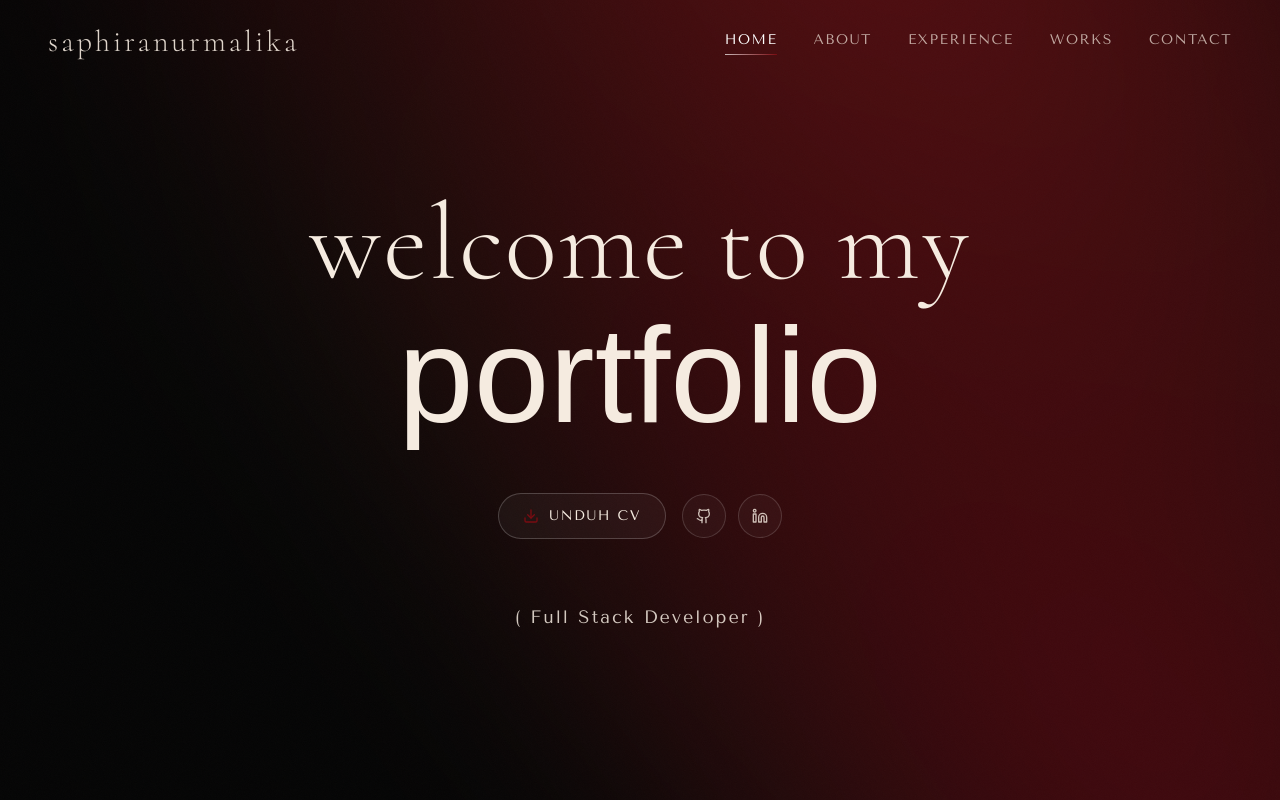
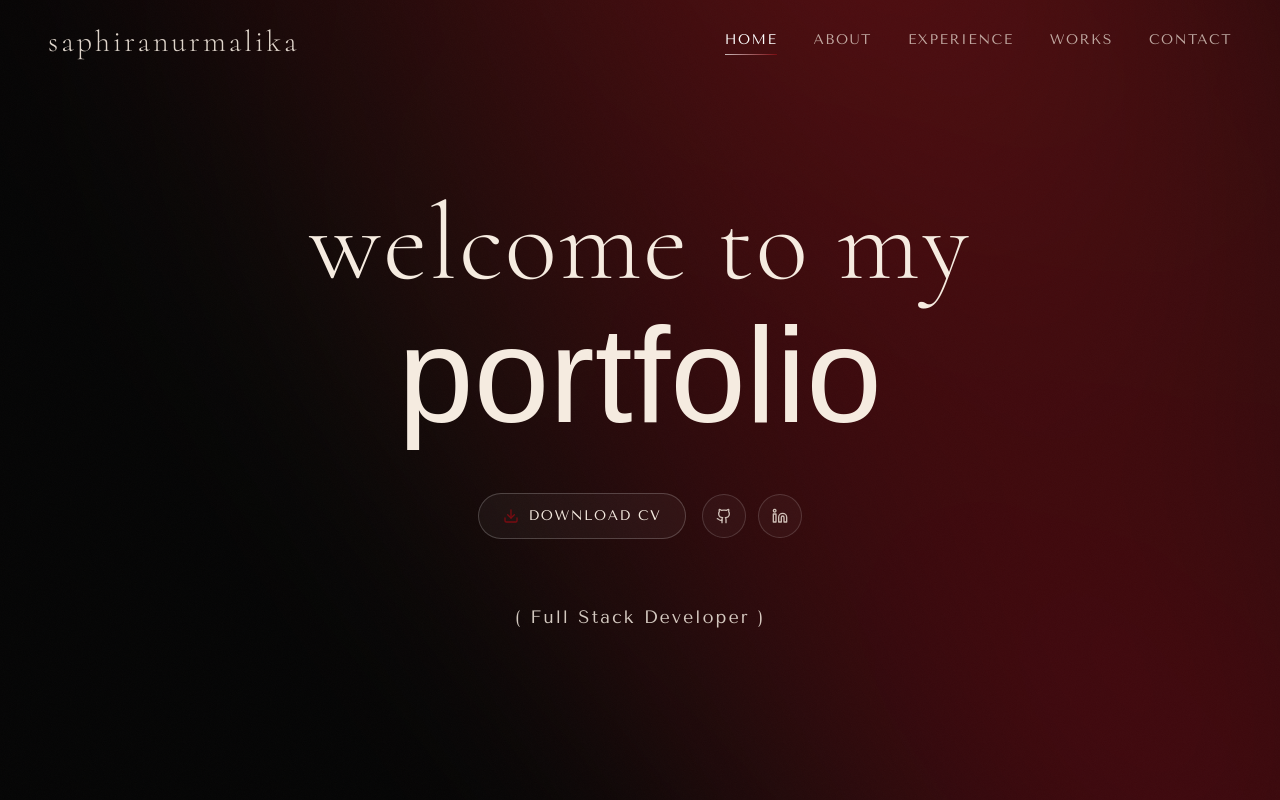
Before and after one commit to sphiranmlika/portfolio, a Next.js app: page / in a window 1280 px wide. Shown: the top 800 px of the page. Built offline with nearby package versions, Linux system fonts and the light colour scheme; a web font is replaced by a local one.

Commit message:
chore: change Unduh CV to Download CV

```diff
--- a/components/sections/Hero.tsx
+++ b/components/sections/Hero.tsx
@@ -66,7 +66,7 @@ export function Hero() {
             className="inline-flex items-center gap-2.5 px-6 py-3 rounded-full border border-white/20 bg-white/[0.04] text-[#f5ebe0] hover:bg-white/[0.09] hover:border-white/40 transition-all duration-300 text-xs sm:text-sm font-sans tracking-[1.5px] uppercase"
           >
             <Download className="w-4 h-4 text-[#7a0c12]" />
-            <span>Unduh CV</span>
+            <span>Download CV</span>
           </a>
 
           {/* Social Icons */}
```
